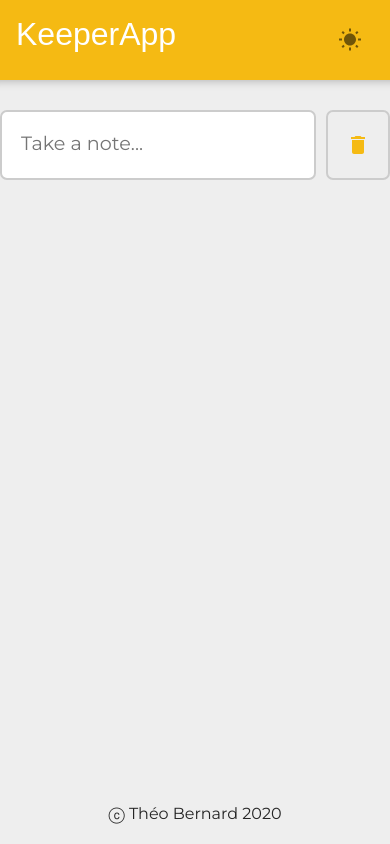
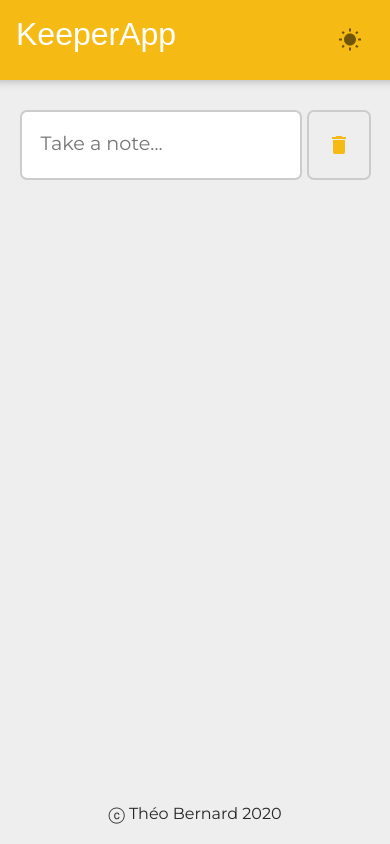
Before and after one commit to TheoBernard97/react-gh-pages, a React (Create React App) app: page / in a window 390 px wide. Built offline with nearby package versions, Linux system fonts and the light colour scheme; a web font is replaced by a local one.

Commit message:
UI/UX : Add some responsivness

```diff
--- a/src/index.css
+++ b/src/index.css
@@ -179,3 +179,23 @@ form.create-note button {
   color: #ccc;
   transition: color 1s;
 }
+
+/* Small devices (landscape phones, less than 768px) */
+@media (max-width: 767.98px) {
+  .create-area {
+    max-width: 90%;
+  }
+
+  .create-area .btn-clear {
+    margin-left: 5px;
+  }
+
+  form.create-note {
+    min-width: auto;
+  }
+
+  .note {
+    width: 90%;
+    margin: 1% 5%;
+  }
+}
```
